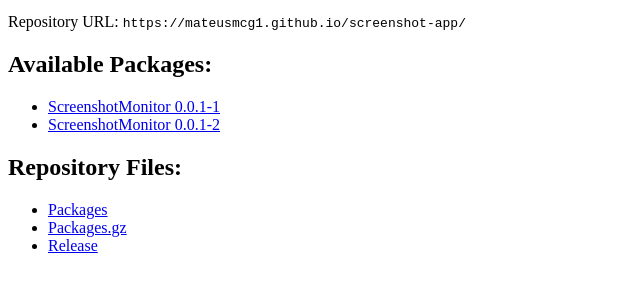
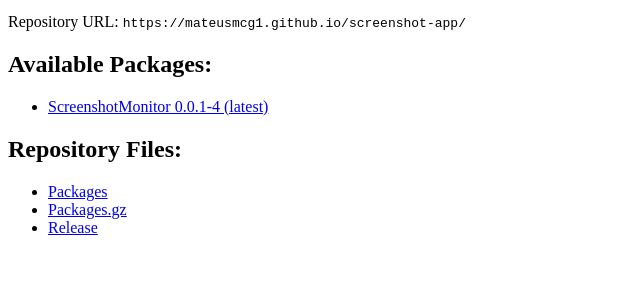
Before and after one commit to mateusmcg1/screenshot-app, a plain HTML site: page index.html in a window 1280 px wide. Shown: the part 101-390 px from the top of the page, without its empty margins (0-640 px from the left). Drawn offline with Linux system fonts and the light colour scheme.

Commit message:
new things

```diff
--- a/index.html
+++ b/index.html
@@ -9,8 +9,8 @@
     <p>Repository URL: <code>https://mateusmcg1.github.io/screenshot-app/</code></p>
     <h2>Available Packages:</h2>
     <ul>
-        <li><a href="debs/com.mateus.screenshotmonitor_0.0.1-1+debug_iphoneos-arm.deb">ScreenshotMonitor 0.0.1-1</a></li>
-        <li><a href="debs/com.mateus.screenshotmonitor_0.0.1-2+debug_iphoneos-arm.deb">ScreenshotMonitor 0.0.1-2</a></li>
+        <li><a href="debs/com.mateus.screenshotmonitor_0.0.1-5+debug_iphoneos-arm.deb">ScreenshotMonitor 0.0.1-4 (latest)</a></li>
+        <!-- Add more .deb links here if you want to keep old versions available -->
     </ul>
     <h2>Repository Files:</h2>
     <ul>
```
Also changed, not shown: 2 other files.
